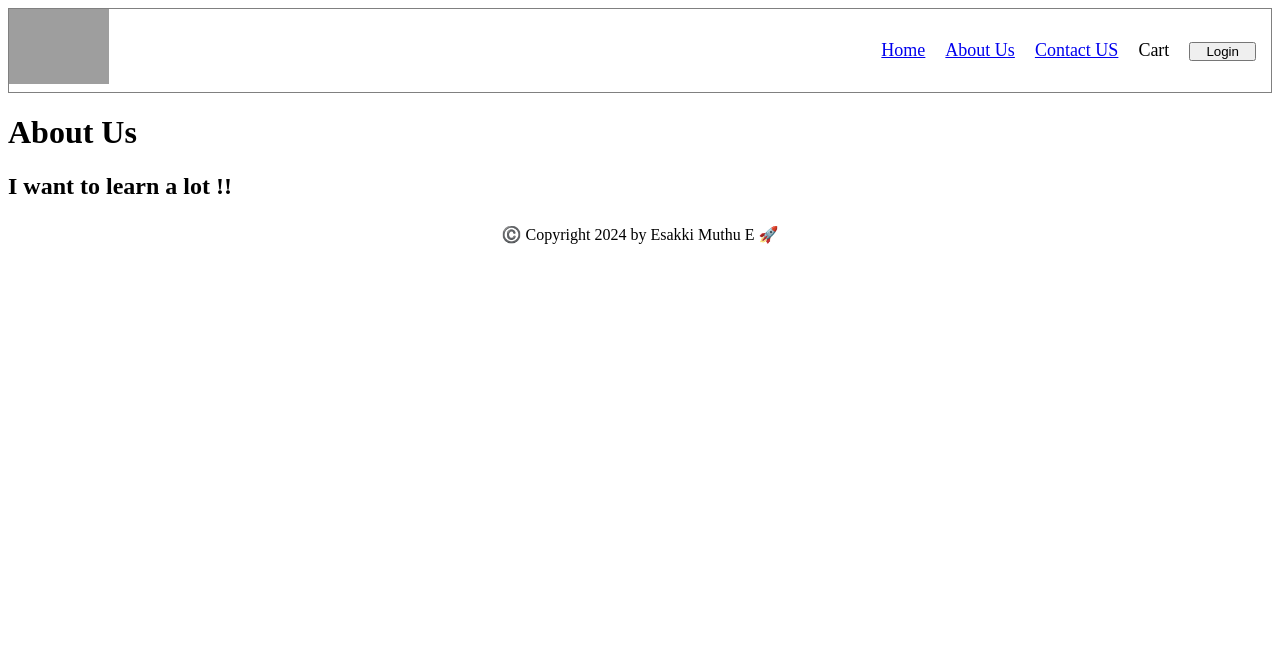
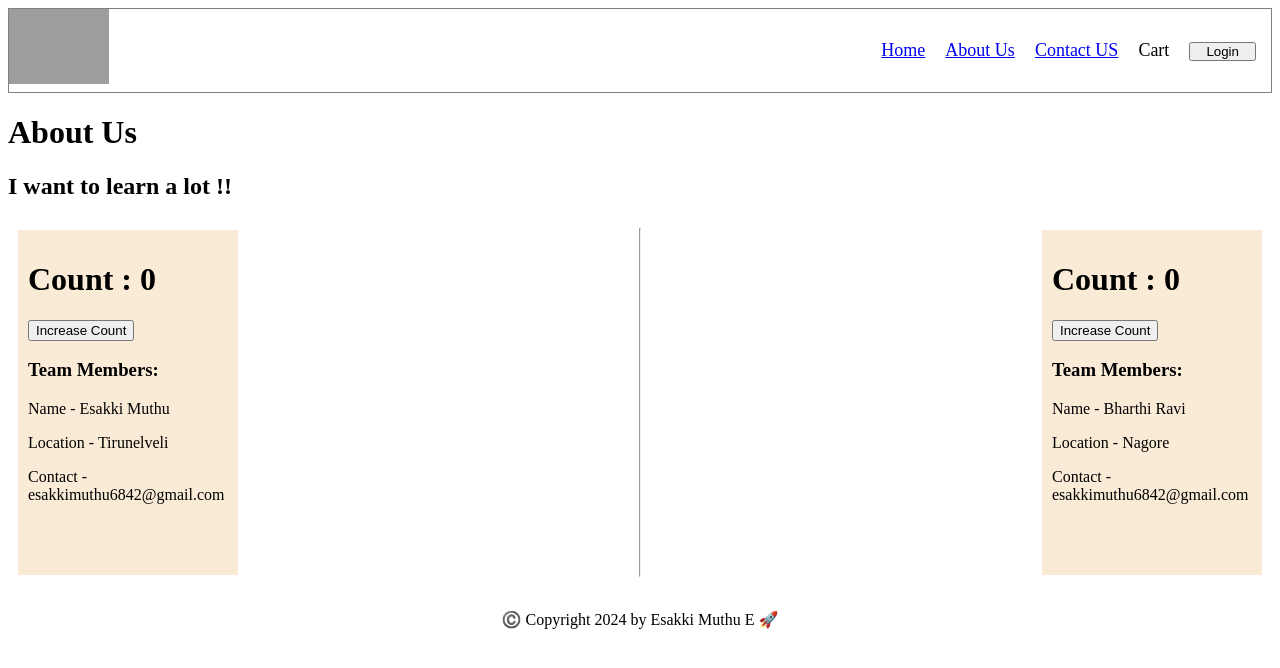
Before and after one commit to EsakkiMuthu-dev/Food-Order-App, a React (Vite) app: page /about in a window 1280 px wide. Shown: the top 668 px of the page. Built offline with nearby package versions, Linux system fonts and the light colour scheme; grey boxes are pictures that could not be loaded.

Commit message:
intial steps into class based components

```diff
--- a/src/components/About.jsx
+++ b/src/components/About.jsx
@@ -1,7 +1,15 @@
+import User from "./User";
+import UserClass from "./UserClass";
+
 const About = () => (
   <div>
     <h1>About Us</h1>
     <h2>I want to learn a lot !!</h2>
+    <div className="userContainer">
+      <User name="Esakki Muthu " location="Tirunelveli" />
+      <hr />
+      <UserClass name="Bharthi Ravi" location="Nagore" />
+    </div>
   </div>
 );
 
--- a/src/components/ResCard.jsx
+++ b/src/components/ResCard.jsx
@@ -11,7 +11,6 @@
       />
       <h3>{name} </h3>
       <h4>{costForTwo}</h4>
-      {/* <h4 className="cardContent">{resObj.info.cuisines.join(",")}</h4> */}
       <h4>{`${avgRating} stars `}</h4>
     </div>
   );
--- /dev/null
+++ b/src/components/User.jsx
@@ -0,0 +1,22 @@
+import { useState } from "react";
+
+const User = ({ name, location }) => {
+  const [count, setCount] = useState(0);
+  const increase = () => {
+    setCount(count + 1);
+  };
+  return (
+    <div className="userCard">
+      <h1>Count : {count}</h1>
+      <button type="button" onClick={increase}>
+        Increase Count
+      </button>
+      <h3>Team Members: </h3>
+      <p>Name - {name}</p>
+      <p>Location - {location}</p>
+      <p>Contact - esakkimuthu6842@gmail.com</p>
+    </div>
+  );
+};
+
+export default User;
--- /dev/null
+++ b/src/components/UserClass.jsx
@@ -0,0 +1,32 @@
+import React from "react";
+
+class UserClass extends React.Component {
+  constructor(props) {
+    super(props);
+    this.state = {
+      count: 0,
+    };
+  }
+
+  render() {
+    const { name, location } = this.props;
+    const { count } = this.state;
+    const increase = () => {
+      this.setState((prevState) => ({ count: prevState.count + 1 }));
+    };
+    return (
+      <div className="userCard">
+        <h1>Count : {count}</h1>
+        <button type="button" onClick={increase}>
+          Increase Count
+        </button>
+        <h3>Team Members: </h3>
+        <p>Name - {name}</p>
+        <p>Location - {location}</p>
+        <p>Contact - esakkimuthu6842@gmail.com</p>
+      </div>
+    );
+  }
+}
+
+export default UserClass;
--- a/style.css
+++ b/style.css
@@ -67,3 +67,16 @@
 .login {
   padding: 0 15px;
 }
+
+.userCard {
+  width: 200px;
+  height: 325px;
+  background-color: antiquewhite;
+  padding: 10px;
+  margin: 10px;
+}
+.userContainer {
+  display: flex;
+  flex-wrap: wrap;
+  justify-content: center;
+}
```
Also changed, not shown: .eslintrc.json, 2 other files (tests, documents, lock files or other folders).
